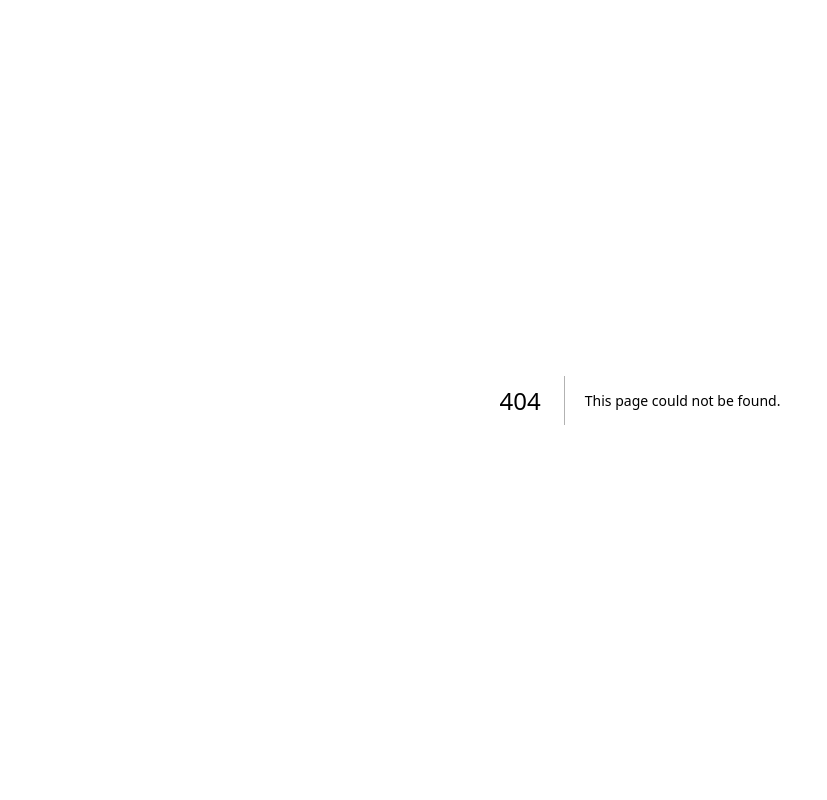
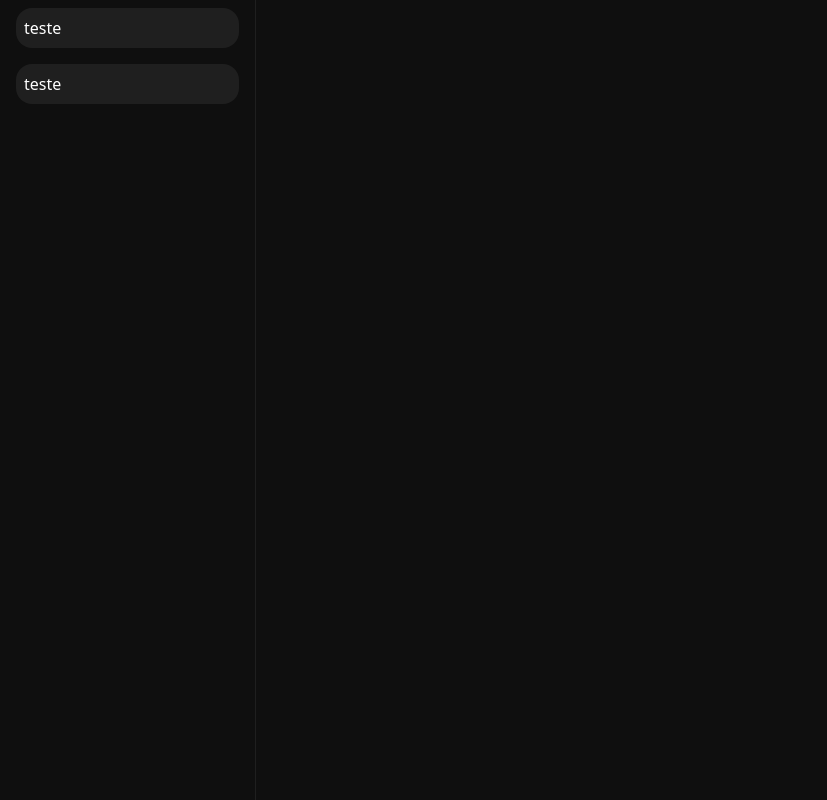
Before and after one commit to Linksyyy/anonymous-chat, a Next.js app: page /lounge in a window 1280 px wide. Before the commit this address had no page. Shown: the whole page, without its empty margins (0-827 px from the left). Built offline with nearby package versions, Linux system fonts and the light colour scheme.

Commit message:
Establishes lounge page and layout

```diff
--- a/src/Components/ChatWindow.jsx
+++ b/src/Components/ChatWindow.jsx
@@ -1,14 +1,3 @@
-import { Component } from "react";
-
-export default class ChatWindow extends Component {
-  constructor(props) {
-    super(props);
-    this.state = {
-      chats: [],
-    };
-  }
-
-  render() {
-    return <></>;
-  }
+export default function ChatWindow() {
+  return <></>;
 }
--- a/src/Components/ChatsList.jsx
+++ b/src/Components/ChatsList.jsx
@@ -4,7 +4,7 @@ import { useState } from "react";
 export default function ChatsList({Chats}) {
   const [chats] = useState(Chats);
   return (
-    <aside className="bg-primary border-r-1 border-secondary gap-2 flex h-full absolute w-64 flex-col">
+    <aside className="overflow-y-auto bg-primary border-r-1 border-secondary gap-2 flex h-full absolute w-64 flex-col">
       {chats.map((chat, index) => (
         <div key={index} className="bg-secondary hover:bg-tertiary p-2 mx-4 mt-2 rounded-2xl">
           {chat.name}
--- /dev/null
+++ b/src/app/lounge/layout.jsx
@@ -0,0 +1,10 @@
+import ChatList from "../../Components/ChatsList";
+
+export default function LoungeLayout({ children }) {
+  return (
+    <section className="fixed inset-0 bg-primary">
+      <ChatList Chats={[{ name: "teste" }, { name: "teste" }]} />
+      {children}
+    </section>
+  );
+}
--- /dev/null
+++ b/src/app/lounge/page.jsx
@@ -0,0 +1,7 @@
+import ChatWindow from '../../Components/ChatWindow'
+
+export default function loungePage() {
+    return (
+        <ChatWindow/>
+    )
+}
```
